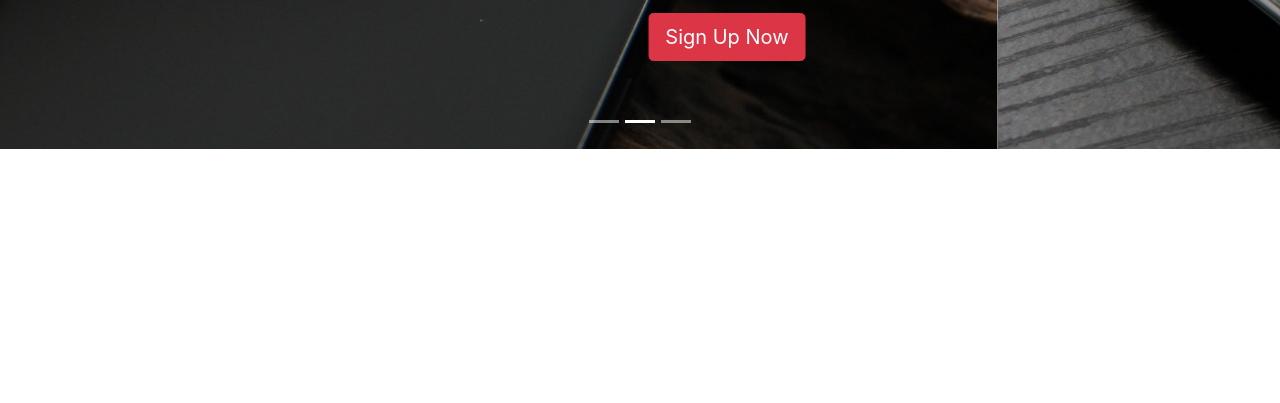
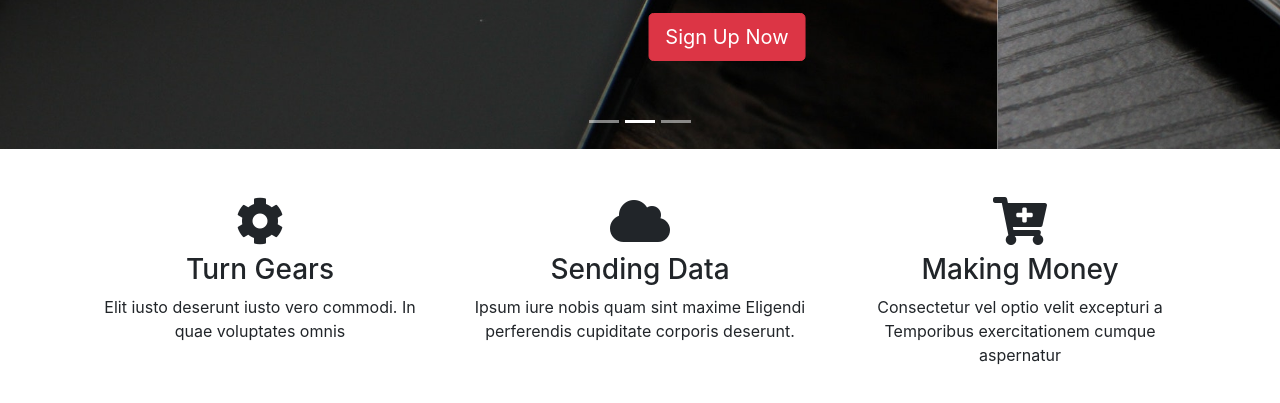
Before and after one commit to DalatCoder/learn-bootstrap-4, a plain HTML site: page 03.glozoom/index.html in a window 1280 px wide. Shown: the part 357-760 px from the top of the page. Drawn offline with nearby package versions, Linux system fonts and the light colour scheme.

Commit message:
Complete home icons section

```diff
--- a/03.glozoom/index.html
+++ b/03.glozoom/index.html
@@ -113,6 +113,37 @@
       </div>
     </section>
 
+    <!-- HOME ICON -->
+    <section id="home-icons" class="py-5">
+      <div class="container">
+        <div class="row">
+          <div class="col-md-4 mb-4 text-center">
+            <i class="fas fa-cog fa-3x mb-2"></i>
+            <h3>Turn Gears</h3>
+            <p>
+              Elit iusto deserunt iusto vero commodi. In quae voluptates omnis
+            </p>
+          </div>
+          <div class="col-md-4 mb-4 text-center">
+            <i class="fas fa-cloud fa-3x mb-2"></i>
+            <h3>Sending Data</h3>
+            <p>
+              Ipsum iure nobis quam sint maxime Eligendi perferendis cupiditate
+              corporis deserunt.
+            </p>
+          </div>
+          <div class="col-md-4 mb-4 text-center">
+            <i class="fas fa-cart-plus fa-3x mb-2"></i>
+            <h3>Making Money</h3>
+            <p>
+              Consectetur vel optio velit excepturi a Temporibus exercitationem
+              cumque aspernatur
+            </p>
+          </div>
+        </div>
+      </div>
+    </section>
+
     <script
       src="http://code.jquery.com/jquery-3.3.1.min.js"
       integrity="sha256-FgpCb/KJQlLNfOu91ta32o/NMZxltwRo8QtmkMRdAu8="
@@ -136,8 +167,8 @@
       // Configure slider
       $('.carousel').carousel({
         interval: 5000,
-        pause: 'hover'
-      })
+        pause: 'hover',
+      });
     </script>
   </body>
 </html>
```
